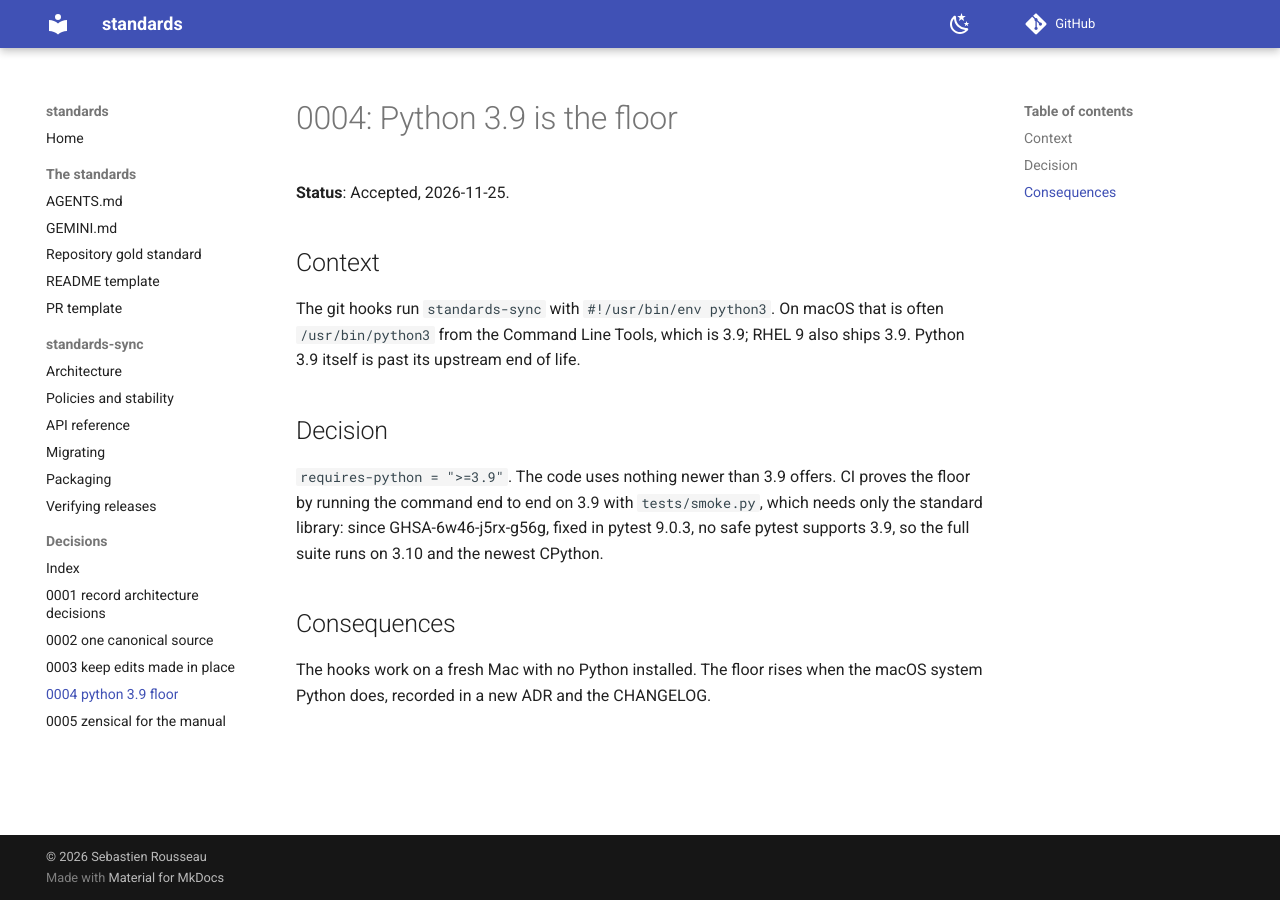
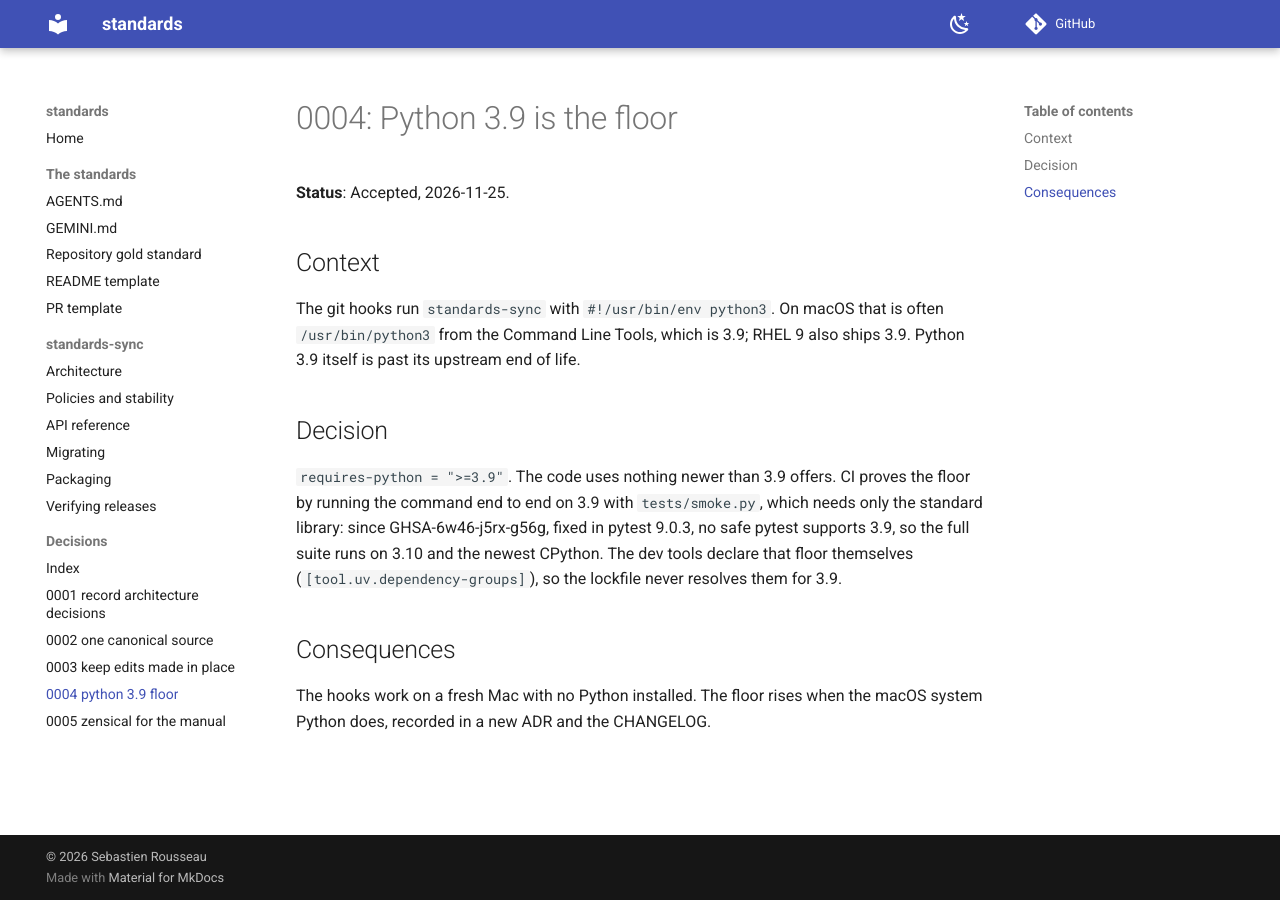
Before and after one commit to sebastienrousseau/standards, an MkDocs documentation site: the page built from docs/adr/0004-python-3.9-floor.md, in a window 1280 px wide. Built offline with MkDocs 1.6.1 and Material for MkDocs 9.7.7, drawn with Linux system fonts in a browser that asks for light colours; comment, search, counter and statistics services are not loaded.

Commit message:
fix: give the dev tools a Python 3.10 floor
Dependabot's uv update failed on main: bumping griffe to 2.3.0, which
needs Python 3.10, left the lock unsolvable for the Python 3.9 split
that requires-python >= 3.9 creates. Nothing uses the dev tools on 3.9
any more (pytest has no fixed release there; the 3.9 floor is checked
by tests/smoke.py with the standard library only).

The dev group now declares requires-python >= 3.10 in
[tool.uv.dependency-groups], so uv.lock holds no 3.9 entries and
`uv lock --upgrade` succeeds. The pytest marker this made redundant is
gone; the advisory constraints stay. Versions move to 0.0.4.

Verified: uv lock --upgrade resolves; make check passes; tests/smoke.py
passes on Python 3.9.6; an OSV query over all 78 locked versions finds
no advisory.

Fixes: 2afde7c ("fix: keep advised pytest out; smoke-test 3.9")
Assisted-by: Claude Code:claude-opus-5-5 osv
Signed-off-by: Sebastien Rousseau <sebastienrousseau@users.noreply.github.com>

```diff
--- a/docs/adr/0004-python-3.9-floor.md
+++ b/docs/adr/0004-python-3.9-floor.md
@@ -17,7 +17,9 @@ RHEL 9 also ships 3.9. Python 3.9 itself is past its upstream end of life.
 offers. CI proves the floor by running the command end to end on 3.9
 with `tests/smoke.py`, which needs only the standard library: since
 GHSA-6w46-j5rx-g56g, fixed in pytest 9.0.3, no safe pytest supports 3.9,
-so the full suite runs on 3.10 and the newest CPython.
+so the full suite runs on 3.10 and the newest CPython. The dev tools
+declare that floor themselves (`[tool.uv.dependency-groups]`), so the
+lockfile never resolves them for 3.9.
 
 ## Consequences
 
```
Also changed, not shown: CHANGELOG.md (+13 -0 lines), pyproject.toml (+8 -4 lines), .github/releases/v0.0.4.md (added), 2 other files.
